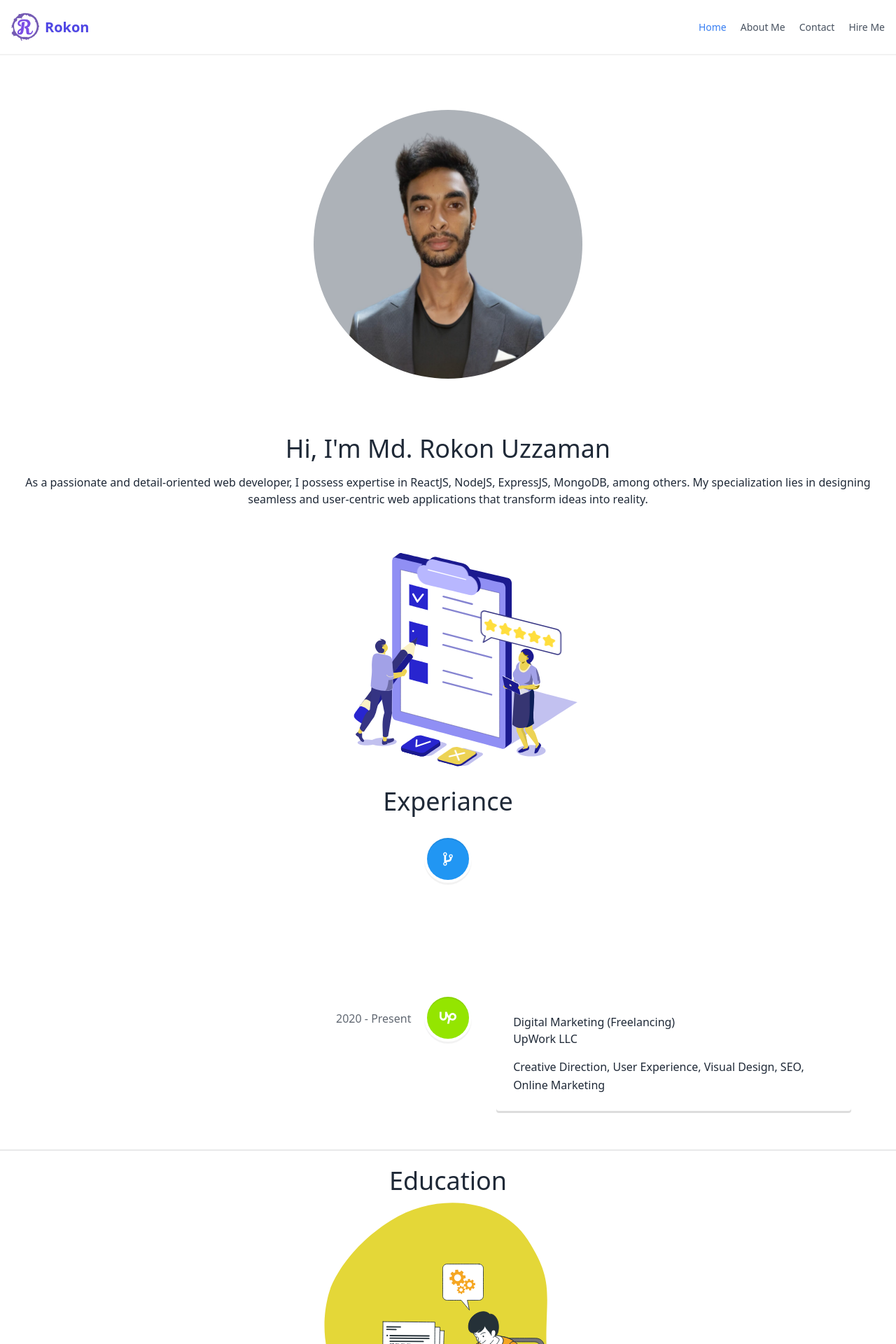
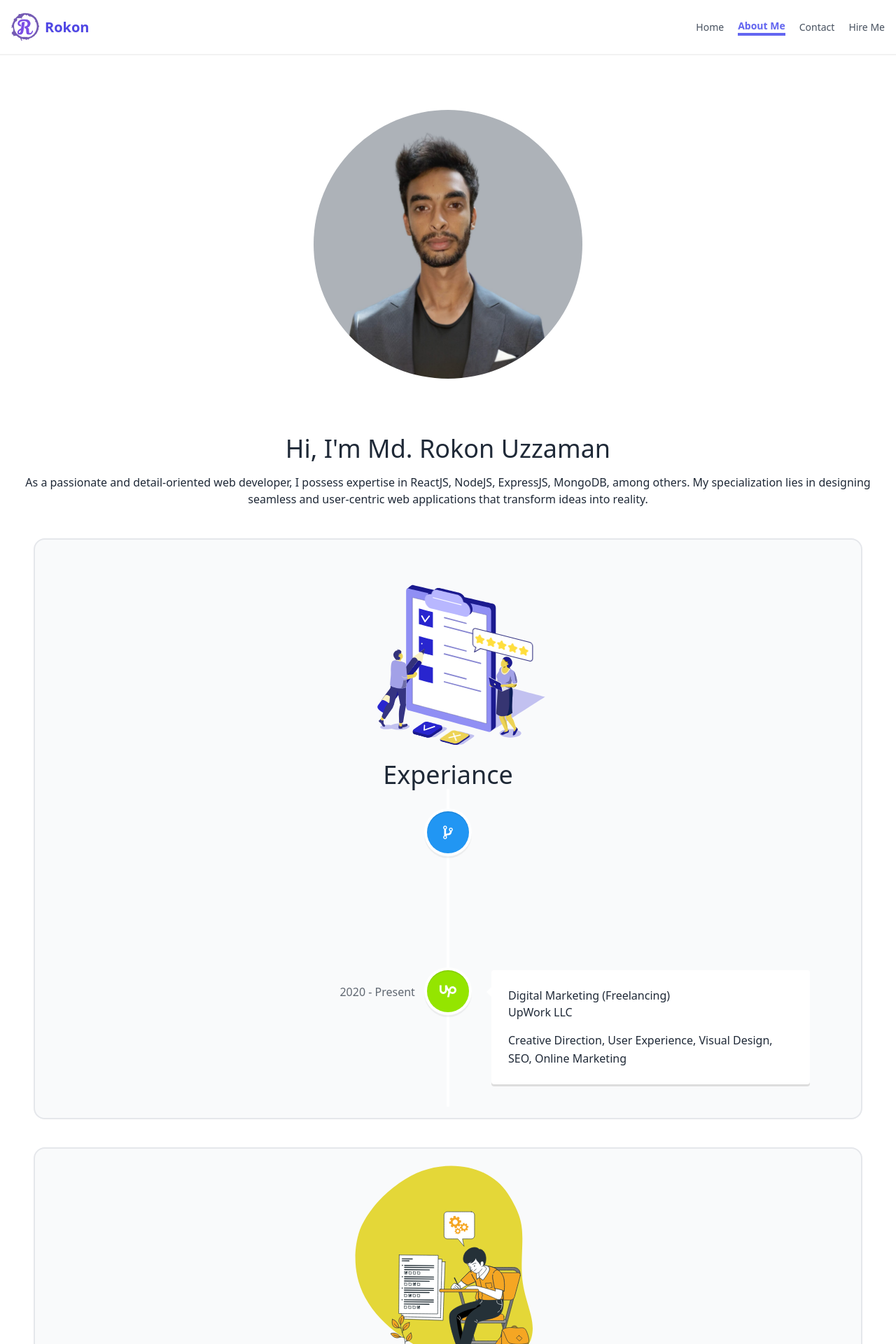
Before and after one commit to mrokonuzzaman040/my-resume, a React (Vite) app: page /about in a window 1280 px wide. Shown: the top 1920 px of the page at 70% size. Built offline with nearby package versions, Linux system fonts and the light colour scheme.

Commit message:
Update AboutMe and Navbar components

```diff
--- a/src/Layout/Home/AboutMe/Aboutme.jsx
+++ b/src/Layout/Home/AboutMe/Aboutme.jsx
@@ -4,11 +4,11 @@ import Experiance from './Experiance';
 
 const Aboutme = () => {
     return (
-        <div>
+        <div className='w-full max-w-[85rem] sm:px-6 lg:px-8 mx-auto'>
             <div className="flex items-center justify-center p-20">
                 <img className='h-96 w-96 rounded-full' src={profilepic} alt="" />
             </div>
-            <div className="text-center flex flex-col gap-4">
+            <div className="text-center flex flex-col gap-4 mb-7">
                 <h1 className='text-4xl'>Hi, I'm <span>Md. Rokon Uzzaman</span></h1>
                 <p>As a passionate and detail-oriented web developer, I possess expertise in ReactJS, NodeJS, ExpressJS, MongoDB, among others. My specialization lies in designing seamless and user-centric web applications that transform ideas into reality.</p>
             </div>
--- a/src/Layout/Home/AboutMe/Experiance.jsx
+++ b/src/Layout/Home/AboutMe/Experiance.jsx
@@ -42,13 +42,13 @@ const Experiance = () => {
     };
 
     return (
-        <div>
-            <div className="">
+        <div className='p-4'>
+            <div className="bg-gray-50 border-2 rounded-2xl p-4 mb-10">
                 <div className="">
                     <div className="">
                         <Lottie options={experiance}
-                            height={400}
-                            width={400}
+                            height={300}
+                            width={300}
                         />
                     </div>
                     <h1 className="text-4xl text-center">Experiance</h1>
@@ -83,19 +83,15 @@ const Experiance = () => {
                 </VerticalTimeline>
             </div>
 
-            <div className="divider">
-
-            </div>
-
-            <div className="">
+            <div className="bg-gray-50 border-2 rounded-2xl p-4">
                 <div className="">
-                    <h1 className="text-4xl text-center">Education</h1>
                     <div className="">
                         <Lottie options={education}
-                            height={400}
-                            width={400}
+                            height={300}
+                            width={300}
                         />
                     </div>
+                    <h1 className="text-4xl text-center">Education</h1>
                 </div>
                 <VerticalTimeline>
                     <VerticalTimelineElement
--- a/src/Layout/Home/Home.jsx
+++ b/src/Layout/Home/Home.jsx
@@ -6,7 +6,7 @@ import MyProject from './MyProject/MyProject';
 
 const Home = () => {
     return (
-        <div>
+        <div className=''>
             <Hero></Hero>
             <Skills></Skills>
             <Service></Service>
--- a/src/components/Navbar/Navbar.jsx
+++ b/src/components/Navbar/Navbar.jsx
@@ -20,10 +20,19 @@ const Navbar = () => {
                     </div>
                     <div id="navbar-image-and-text-2" className="hs-collapse hidden overflow-hidden transition-all duration-300 basis-full grow sm:block">
                         <div className="flex flex-col gap-5 mt-5 sm:flex-row sm:items-center sm:justify-end sm:mt-0 sm:ps-5">
-                            <NavLink to={'/'} className="font-medium text-blue-500 dark:focus:outline-none dark:focus:ring-1 dark:focus:ring-gray-600" aria-current="page">Home</NavLink>
-                            <NavLink to={'/about'} className="font-medium text-gray-600 hover:text-gray-400 dark:text-gray-400 dark:hover:text-gray-500 dark:focus:outline-none dark:focus:ring-1 dark:focus:ring-gray-600">About Me</NavLink>
-                            <NavLink to={'/contact'} className="font-medium text-gray-600 hover:text-gray-400 dark:text-gray-400 dark:hover:text-gray-500 dark:focus:outline-none dark:focus:ring-1 dark:focus:ring-gray-600" href="#">Contact</NavLink>
-                            <NavLink to={'/hireme'} className="font-medium text-gray-600 hover:text-gray-400 dark:text-gray-400 dark:hover:text-gray-500 dark:focus:outline-none dark:focus:ring-1 dark:focus:ring-gray-600" href="#">Hire Me</NavLink>
+
+                            <NavLink to={'/'} className={({ isActive, isPending }) =>
+                                isPending ? "pending" : isActive ? "text-indigo-500 font-bold text-sm border-b-4 border-b-indigo-500" : "font-medium text-gray-600 hover:text-gray-400 dark:text-gray-400 dark:hover:text-gray-500 dark:focus:outline-none dark:focus:ring-1 dark:focus:ring-gray-600"}>Home</NavLink>
+
+                            <NavLink to={'/about'} className={({ isActive, isPending }) =>
+                                isPending ? "pending" : isActive ? "text-indigo-500 font-bold text-sm border-b-4 border-b-indigo-500" : "font-medium text-gray-600 hover:text-gray-400 dark:text-gray-400 dark:hover:text-gray-500 dark:focus:outline-none dark:focus:ring-1 dark:focus:ring-gray-600"}>About Me</NavLink>
+
+                            <NavLink to={'/contact'} className={({ isActive, isPending }) =>
+                                isPending ? "pending" : isActive ? "text-indigo-500 font-bold text-sm border-b-4 border-b-indigo-500" : "font-medium text-gray-600 hover:text-gray-400 dark:text-gray-400 dark:hover:text-gray-500 dark:focus:outline-none dark:focus:ring-1 dark:focus:ring-gray-600"} href="#">Contact</NavLink>
+
+                            <NavLink to={'/hireme'} className={({ isActive, isPending }) =>
+                                isPending ? "pending" : isActive ? "text-indigo-500 font-bold text-sm border-b-4 border-b-indigo-500" : "font-medium text-gray-600 hover:text-gray-400 dark:text-gray-400 dark:hover:text-gray-500 dark:focus:outline-none dark:focus:ring-1 dark:focus:ring-gray-600"} href="#">Hire Me</NavLink>
+
                             {/* <div className="dropdown mb-72">
                                 <div tabIndex={0} role="button" className="btn m-1">
                                     Theme
@@ -41,7 +50,7 @@ const Navbar = () => {
                     </div>
                 </nav>
             </header>
-        </div>
+        </div >
     );
 };
 
```
